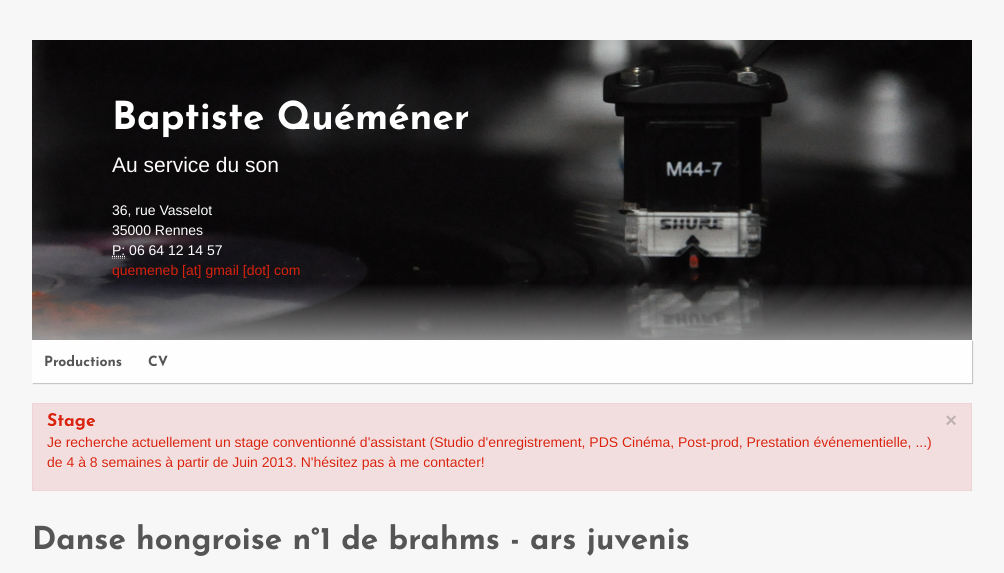
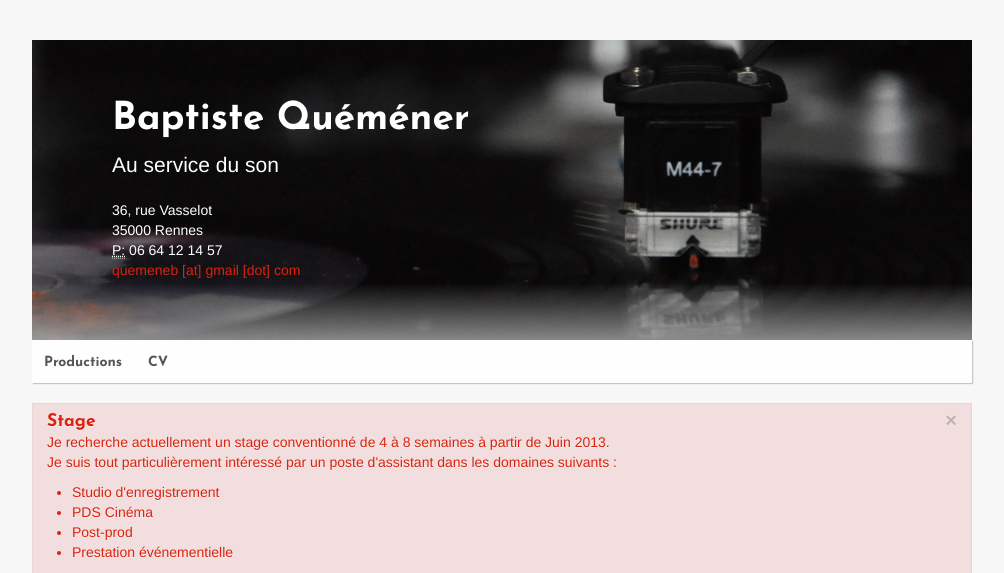
Before and after one commit to Baptisteq/baptisteq.github.com, a Jekyll site: the page built from index.html, in a window 1280 px wide. Shown: the top 573 px of the page, without its empty margins (138-1142 px from the left). Built offline with Jekyll 4.4.1, drawn with Linux system fonts in a browser that asks for light colours; some of the changed text lies outside the part shown.

Commit message:
Improve alert message

```diff
--- a/_includes/alert.html
+++ b/_includes/alert.html
@@ -3,7 +3,15 @@
         <div class="alert alert-error">
             <a class="close" data-dismiss="alert" href="#">&times;</a>
             <h4 class="alert-heading">Stage</h4>
-            <p>Je recherche actuellement un stage conventionné d'assistant (Studio d'enregistrement, PDS Cinéma, Post-prod, Prestation événementielle, ...) de 4 à 8 semaines à partir de Juin 2013. N'hésitez pas à me contacter!</p>
+            <p>Je recherche actuellement un stage conventionné de 4 à 8 semaines à partir de Juin 2013.<br />
+                Je suis tout particulièrement intéressé par un poste d'assistant dans les domaines suivants :</p>
+            <ul>
+                <li>Studio d'enregistrement</li>
+                <li>PDS Cinéma</li>
+                <li>Post-prod</li>
+                <li>Prestation événementielle</li>
+            </ul>
+            <p>N'hésitez pas à me contacter!</p>
         </div>
     </div>
 </div>
```
